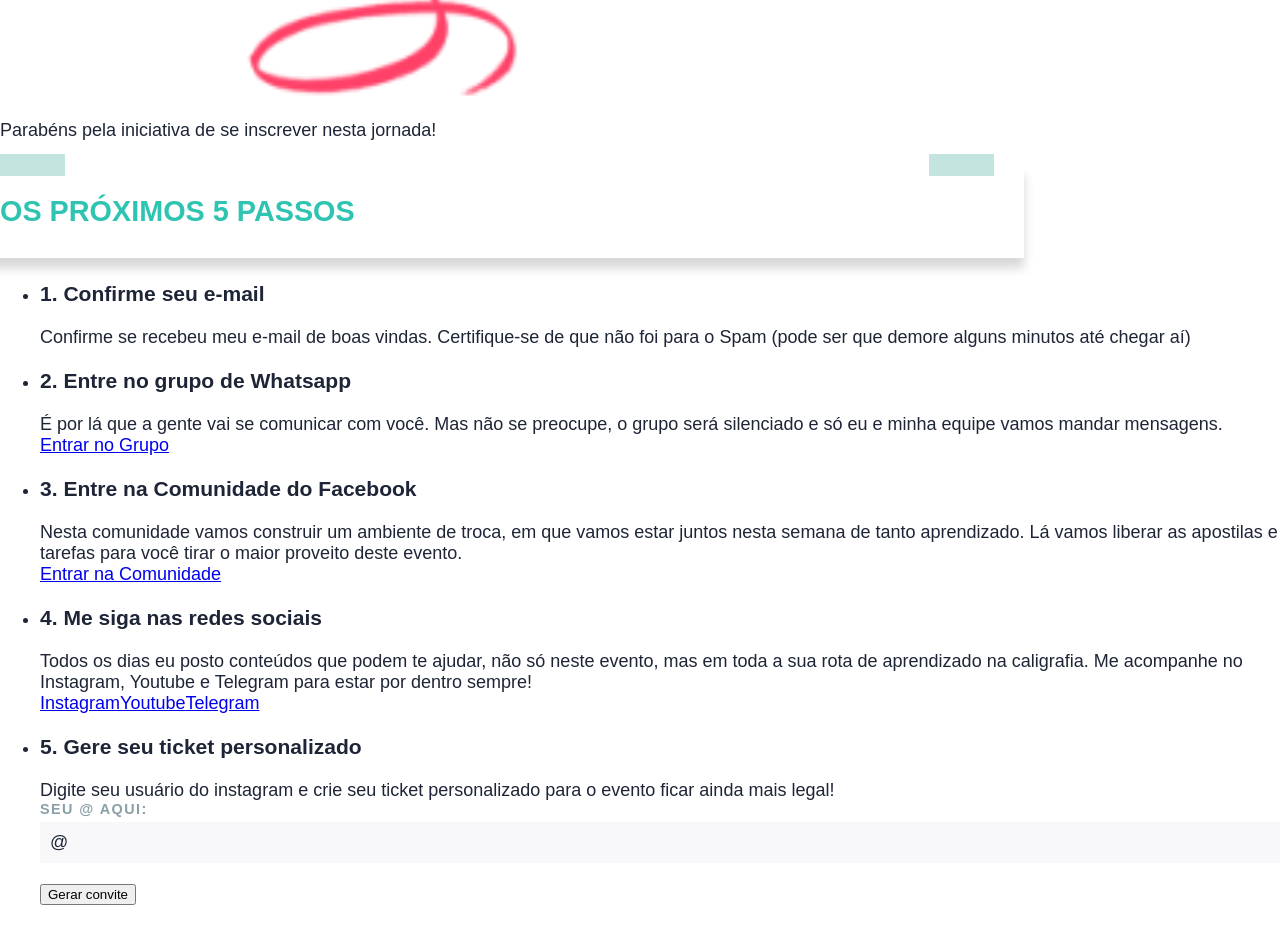
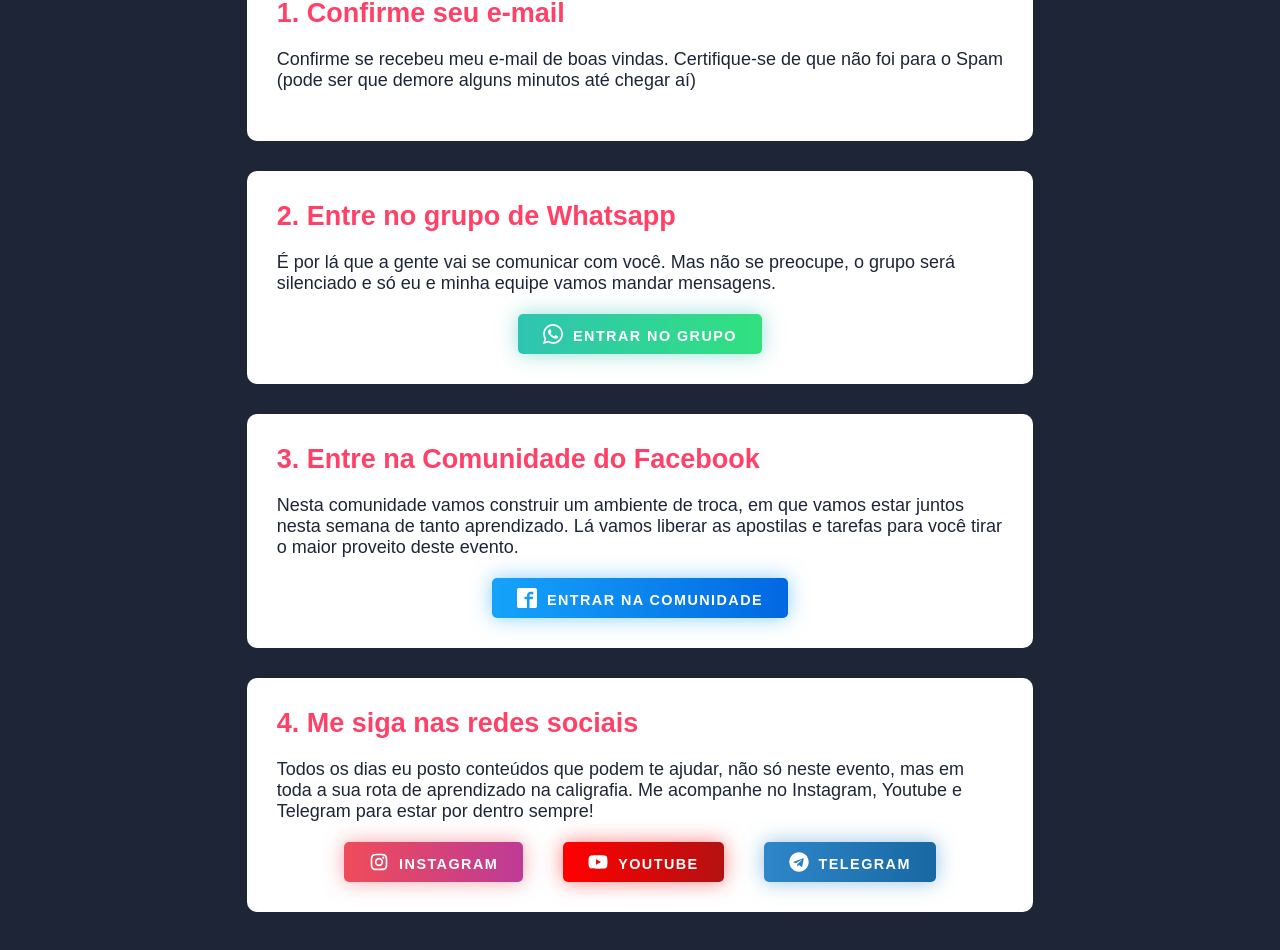
Before and after one commit to scodeler/semana-caligrafia, a Next.js app: page /sucesso in a window 1280 px wide. Shown: the part 520-1470 px from the top of the page. Before the commit the page ends 1443 px from the top, so only its background shows below. Built offline with nearby package versions, Linux system fonts and the light colour scheme; a web font is replaced by a local one.

Commit message:
feat: add success page styling

```diff
--- a/pages/index.jsx
+++ b/pages/index.jsx
@@ -1,9 +1,7 @@
 import Semana from '../templates/semana'
 
 const Home = () => {
-  return (
-    <Semana />
-  )
+  return <Semana />
 }
 
 export default Home
--- a/pages/sucesso.jsx
+++ b/pages/sucesso.jsx
@@ -1,21 +1,10 @@
-import { useState } from 'react'
 import Image from 'next/image'
 import Head from 'next/head'
-import TextInput from '../components/TextInput'
+import { ImWhatsapp, ImFacebook2 } from 'react-icons/im'
+import { RiInstagramLine } from 'react-icons/ri'
+import { FaTelegram, FaYoutube } from 'react-icons/fa'
 
 const SuccessPage = () => {
-  const [user, setUser] = useState('@')
-
-  const handleChange = (event) => {
-    setUser(event.target.value)
-    console.log(user)
-  }
-
-  const handleSubmit = (event) => {
-    event.preventDefault()
-    console.log('submitted')
-  }
-
   return (
     <section className='success'>
       <Head>
@@ -45,9 +34,12 @@ const SuccessPage = () => {
               preocupe, o grupo será silenciado e só eu e minha equipe vamos
               mandar mensagens.
             </div>
-            <a href='#' target='_blank' className='step-button-button-zap'>
+            <div className='step-buttons'>
+              <a href='#' target='_blank' className='step-button button-zap'>
+                <ImWhatsapp />
                 Entrar no Grupo
               </a>
+            </div>
           </li>
           <li className='success-item step'>
             <h3 className='step-title'>3. Entre na Comunidade do Facebook</h3>
@@ -57,9 +49,12 @@ const SuccessPage = () => {
               liberar as apostilas e tarefas para você tirar o maior proveito
               deste evento.
             </div>
-            <a href='#' target='_blank' className='step-button-button-fb'>
+            <div className='step-buttons'>
+              <a href='#' target='_blank' className='step-button button-fb'>
+                <ImFacebook2 />
                 Entrar na Comunidade
               </a>
+            </div>
           </li>
           <li className='success-item step'>
             <h3 className='step-title'>4. Me siga nas redes sociais</h3>
@@ -69,38 +64,20 @@ const SuccessPage = () => {
               acompanhe no Instagram, Youtube e Telegram para estar por dentro
               sempre!
             </div>
-            <a href='#' target='_blank' className='step-button-button-ig'>
+            <div className='step-buttons'>
+              <a href='#' target='_blank' className='step-button button-ig'>
+                <RiInstagramLine />
                 Instagram
               </a>
-            <a href='#' target='_blank' className='step-button-button-yt'>
+              <a href='#' target='_blank' className='step-button button-yt'>
+                <FaYoutube />
                 Youtube
               </a>
-            <a href='#' target='_blank' className='step-button-button-fb'>
+              <a href='#' target='_blank' className='step-button button-tg'>
+                <FaTelegram />
                 Telegram
               </a>
-          </li>
-          <li className='success-item step'>
-            <h3 className='step-title'>5. Gere seu ticket personalizado</h3>
-            <div className='step-text'>
-              Digite seu usuário do instagram e crie seu ticket personalizado
-              para o evento ficar ainda mais legal!
             </div>
-            <form className='ticketGenerator' onSubmit={handleSubmit}>
-              <TextInput
-                placeholder='@'
-                name='instagram'
-                label='Seu @ aqui:'
-                value={user}
-                onChange={handleChange}
-              />
-              <button
-                href='#'
-                target='_blank'
-                className='step-button-button-zap'
-              >
-                Gerar convite
-              </button>
-            </form>
           </li>
         </ul>
       </div>
--- a/styles/_mixins.scss
+++ b/styles/_mixins.scss
@@ -19,33 +19,44 @@
   }
 }
 
-@mixin title($color:$red){
+@mixin title($color: $red) {
   font: $displayBold 2em $display;
   color: $color;
   margin: 0 0 30px;
 
-  @include grid-media($grid-lg){
+  @include grid-media($grid-lg) {
     font-size: 2.2em;
   }
 }
 
-@mixin button($color1: $red, $color2: $orange){
+@mixin button($color1: $red, $color2: $orange, $size: big) {
   background-image: linear-gradient(to right, $color1, $color2);
   border-radius: 5px;
   color: $white;
-  font: $bold 0.9em $font;
   text-transform: uppercase;
   letter-spacing: 0.1em;
-  padding: 15px 35px;
   border: 0;
   cursor: pointer;
   text-decoration: none;
-  box-shadow: 0 0 40px rgba($color1, .5);
-  transition: all .5s;
+  transition: all 0.5s;
   text-align: center;
 
-  @include grid-media($grid-lg){
-    padding: 20px 45px;
+  @if $size == small {
+    box-shadow: 0 0 20px rgba($color1, 0.5);
+    font: $bold 0.8em $font;
+    padding: 10px 20px;
+
+    @include grid-media($grid-lg) {
+      padding: 10px 25px;
+    }
+  } @else {
+    box-shadow: 0 0 40px rgba($color1, 0.5);
+    font: $bold 0.9em $font;
+    padding: 15px 35px;
+
+    @include grid-media($grid-lg) {
+      padding: 20px 45px;
+    }
   }
 
   &[disabled] {
@@ -58,7 +69,7 @@
     border: none;
   }
 
-  &:hover{
+  &:hover {
     transform: translateY(-5px);
   }
 
@@ -78,13 +89,13 @@
     }
   }
 
-  &.unavailable{
-    background: rgba($gray, .5);
+  &.unavailable {
+    background: rgba($gray, 0.5);
     color: $lightGray;
-    box-shadow:none;
+    box-shadow: none;
     cursor: no-drop;
 
-    &:hover{
+    &:hover {
       transform: none;
     }
   }
--- /dev/null
+++ b/styles/_success.scss
@@ -0,0 +1,85 @@
+.success {
+  background: $black;
+  padding: 60px 0;
+
+  .hero-title {
+    text-align: center;
+    @include grid-column(6);
+    @include grid-push(3);
+  }
+}
+
+.success-logo {
+  @include grid-column(4);
+  @include grid-push(4);
+}
+
+.success-message {
+  clear: both;
+  @include grid-column(6);
+  @include grid-push(3);
+  text-align: center;
+  font: 1.2em $font;
+  color: $lightGreen;
+}
+
+.steps {
+  @include grid-column(8);
+  @include grid-push(2);
+  margin-top: 0;
+  margin-bottom: 0;
+  padding: 0;
+}
+
+.step {
+  background: #fff;
+  border-radius: 10px;
+  margin-bottom: 30px;
+  list-style: none;
+  padding: 30px;
+}
+
+.step-title {
+  font: $bold 1.5em $font;
+  color: $red;
+  margin: 0 0 20px;
+}
+
+.step-text {
+  margin-bottom: 20px;
+}
+
+.step-buttons {
+  text-align: center;
+}
+
+.step-button {
+  display: inline-table;
+  margin: 0 20px;
+
+  & > svg {
+    font-size: 20px;
+    margin-right: 10px;
+    vertical-align: text-bottom;
+  }
+}
+
+.button-zap {
+  @include button($green, $lightGreen, small);
+}
+
+.button-fb {
+  @include button(#15a3fa, #0267e2, small);
+}
+
+.button-ig {
+  @include button(#f04c59, #bd3a96, small);
+}
+
+.button-yt {
+  @include button(#ff0000, #b41111, small);
+}
+
+.button-tg {
+  @include button(#2e87ca, #1868a2, small);
+}
--- a/styles/style.scss
+++ b/styles/style.scss
@@ -3,7 +3,7 @@
 @import 'variables';
 @import 'mixins';
 
-*{
+* {
   -webkit-font-smoothing: antialiased;
   -moz-osx-font-smoothing: grayscale;
   box-sizing: border-box;
@@ -14,25 +14,27 @@
   font-feature-settings: 'liga', 'clig';
 }
 
-body{
+body {
   margin: 0;
   font-family: $font;
   color: $black;
   font-size: 18px;
 }
 
-.container{
+.container {
   @include grid-container;
 }
 
-.red { color: $red; }
+.red {
+  color: $red;
+}
 
-.subscribeForm-fieldWrap{
+.subscribeForm-fieldWrap {
   display: block;
   margin: 0 0 20px;
 }
 
-.subscribeForm-label{
+.subscribeForm-label {
   font: $bold 0.8em $font;
   color: $gray;
   text-transform: uppercase;
@@ -41,7 +43,7 @@ body{
   margin-bottom: 5px;
 }
 
-.subscribeForm-field{
+.subscribeForm-field {
   border: 0;
   background: $lightGray;
   padding: 10px;
@@ -50,23 +52,23 @@ body{
   font: 1em $font;
   color: $black;
 
-  &:focus{
+  &:focus {
     outline: none;
   }
 
-  &::placeholder{
+  &::placeholder {
     opacity: 0.3;
   }
 }
 
-.subscribeForm-disclaimer{
+.subscribeForm-disclaimer {
   font: 0.8em $font;
   color: $gray;
   display: flex;
   align-items: center;
   margin-bottom: 20px;
 
-  svg{
+  svg {
     color: $green;
     min-width: 20px;
     min-height: 20px;
@@ -75,35 +77,34 @@ body{
   }
 }
 
-.submitBtn{
+.submitBtn {
   @include button($green, $lightGreen);
   display: table;
   margin: 0 auto 20px;
 }
 
-.subscribeForm-safety{
+.subscribeForm-safety {
   text-align: center;
   font-size: 0.8em;
   color: $gray;
 }
 
-.subscribeForm-safetyItem{
+.subscribeForm-safetyItem {
   margin-bottom: 5px;
 }
 
-.subscribeForm-safetyIcon{
+.subscribeForm-safetyIcon {
   color: $green;
   vertical-align: text-bottom;
   margin-right: 10px;
 }
 
-footer{
+footer {
   padding: 60px 30px;
   background: $black;
   color: #fff;
-  text-align: center
+  text-align: center;
 }
-
 
 @import 'hero';
 @import 'profile';
@@ -111,3 +112,4 @@ footer{
 @import 'professor';
 @import 'projects';
 @import 'formBottom';
+@import 'success';
```
Also changed, not shown: templates/semana/convite.jsx (+5 -3 lines). Lines whose indentation alone changed are shown as unchanged.
